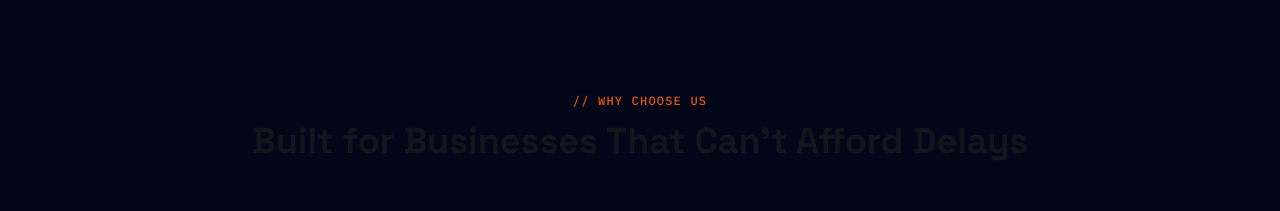
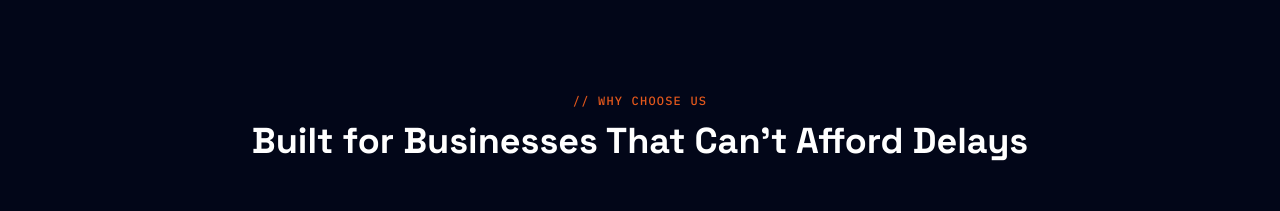
Before and after one commit to Yozzyyy/matrix-inter-trade, a React (Vite) app: page / in a window 1280 px wide. Shown: the part 960-1171 px from the top of the page. Built offline with nearby package versions, Linux system fonts and the light colour scheme.

Commit message:
Update Home.jsx

```diff
--- a/src/pages/Home.jsx
+++ b/src/pages/Home.jsx
@@ -110,7 +110,7 @@ export default function Home({ navigate }) {
       <section className="max-w-7xl mx-auto px-6 py-24">
         <div className="text-center mb-16">
           <p className="font-mono text-signal text-xs tracking-widest uppercase mb-3">// Why Choose Us</p>
-          <h2 className="font-display text-4xl font-bold text-ink">Built for Businesses That Can't Afford Delays</h2>
+          <h2 className="font-display text-4xl font-bold text-white">Built for Businesses That Can't Afford Delays</h2>
         </div>
         <div className="grid grid-cols-1 md:grid-cols-3 gap-8">
           {highlights.map((h) => (
```
